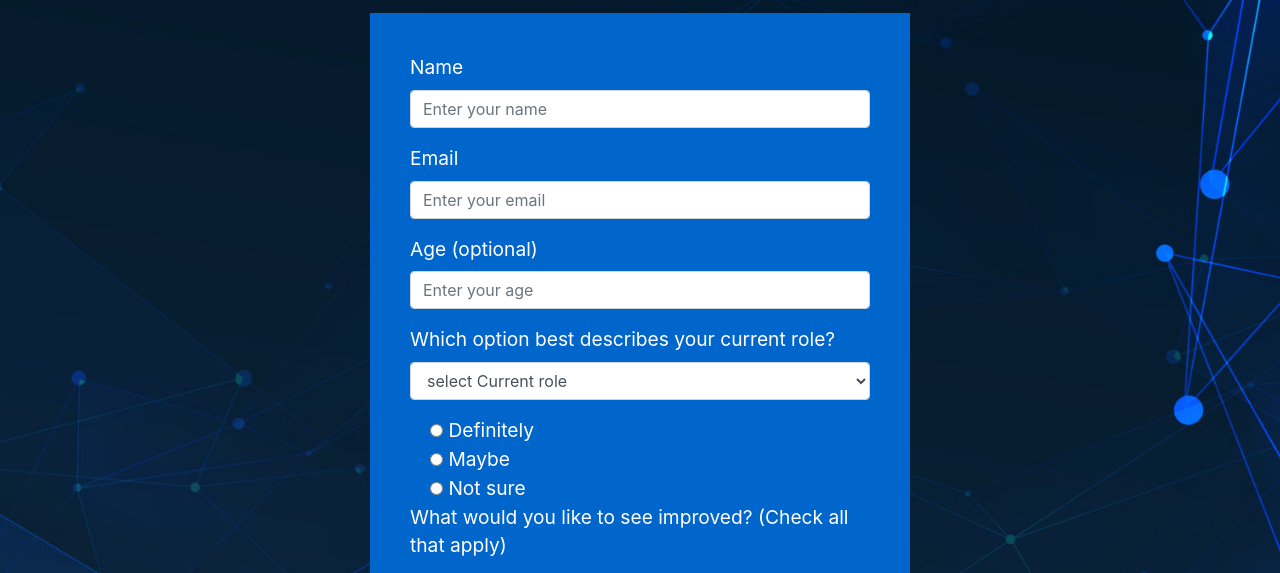
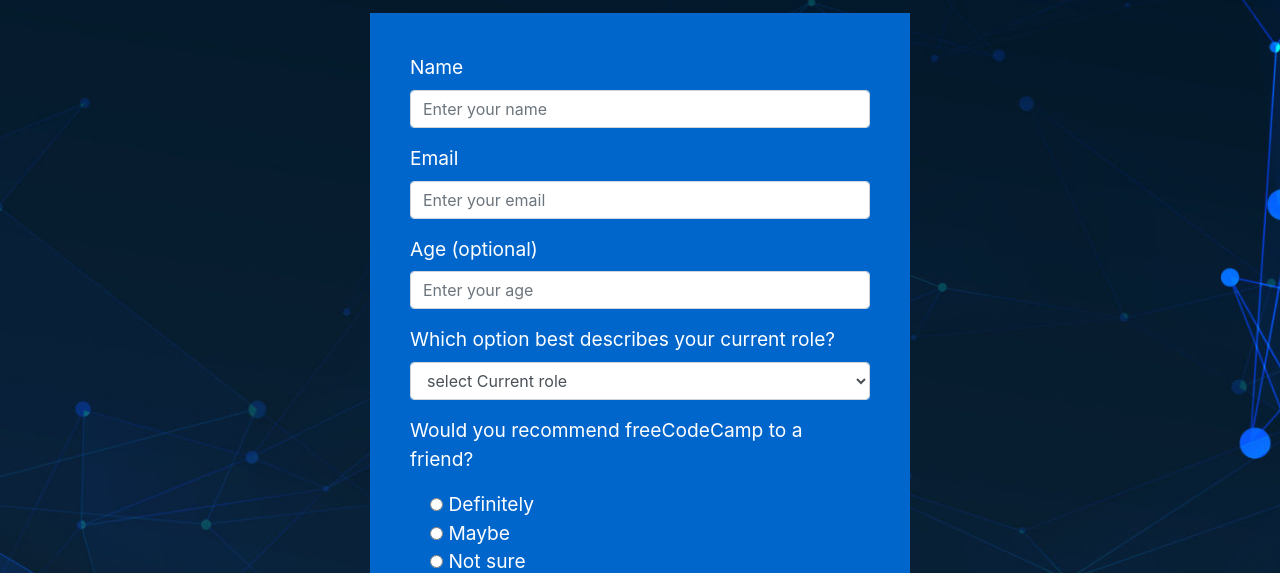
Before and after one commit to bmuhamood/Surveyform, a plain HTML site: page index.html in a window 1280 px wide. Shown: the part 179-752 px from the top of the page. Drawn offline with nearby package versions, Linux system fonts and the light colour scheme.

Commit message:
Final Master

```diff
--- a/index.html
+++ b/index.html
@@ -43,6 +43,7 @@
   </div>
 
         <div class="form-group">
+          <p>Would you recommend freeCodeCamp to a friend?</p>
           <div class="form-check">
             <input type="radio" name="radio-button" value="Definitely">
             <label class="form-check-label">Definitely</label>
```
